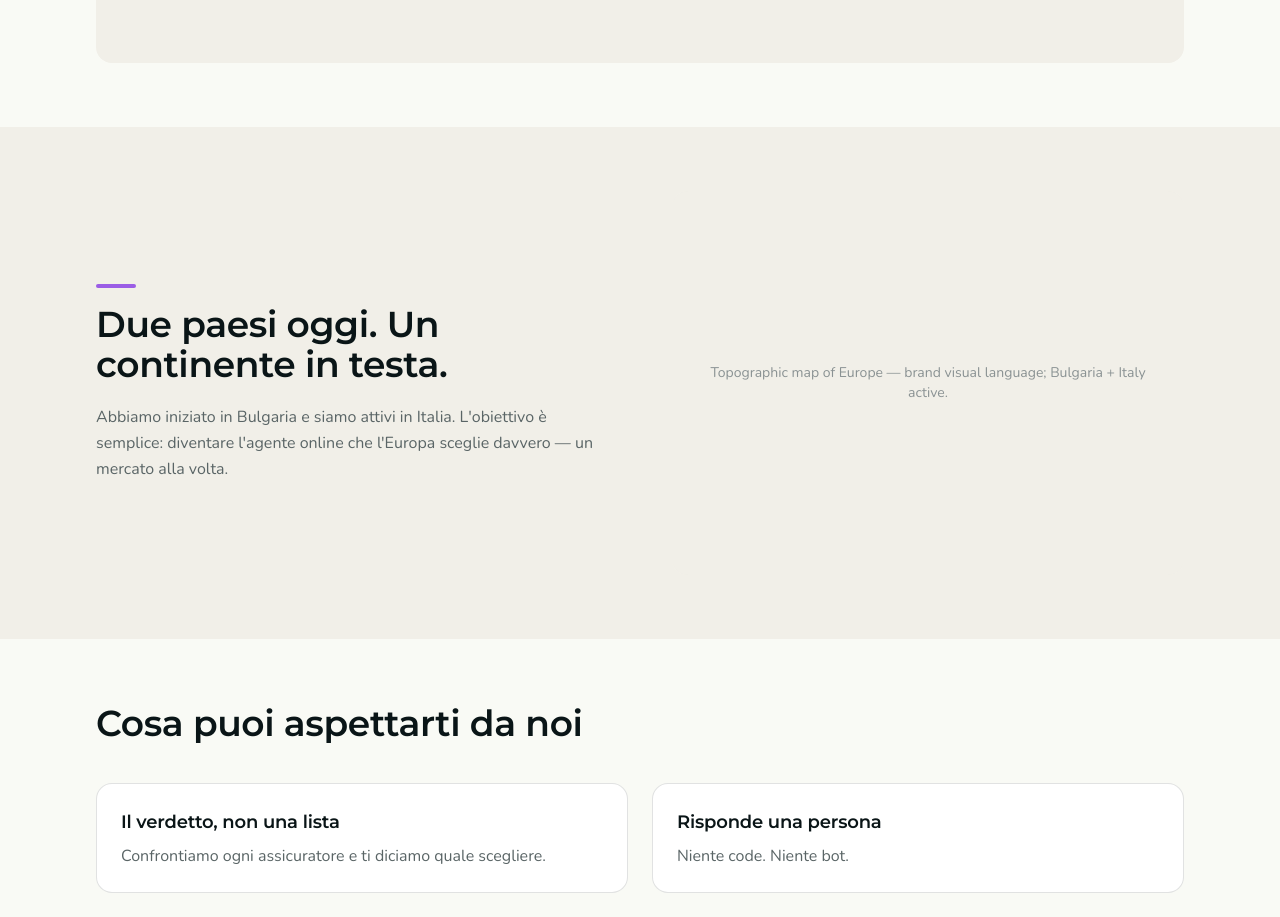
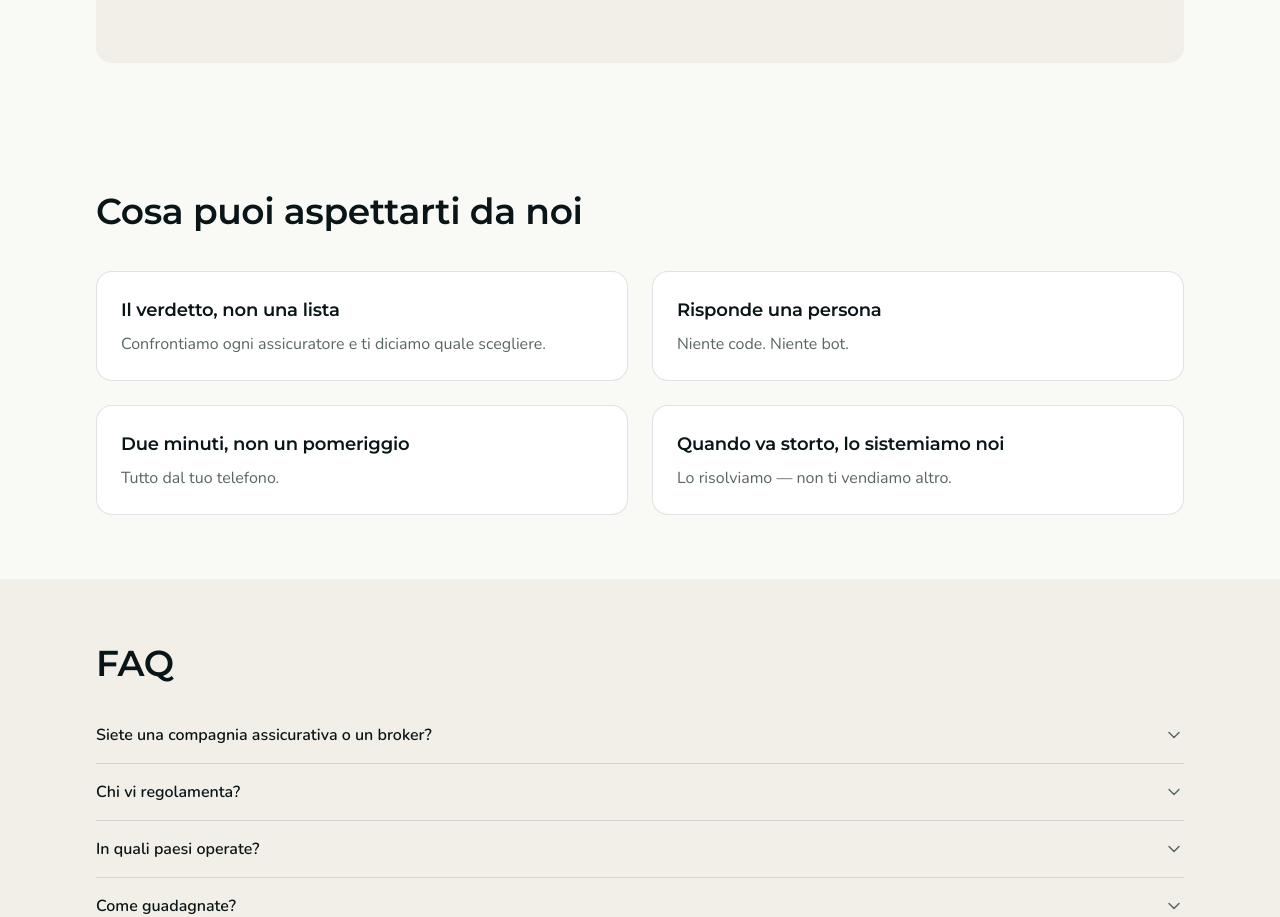
Before and after one commit to vic-rep/italian-market, a React (Vite) app: page /about in a window 1280 px wide. Shown: the part 2400-3317 px from the top of the page. Built offline with nearby package versions, Linux system fonts and the light colour scheme.

Commit message:
Remove Europe/ambition section from About page
Co-Authored-By: Claude Sonnet 4.6 <noreply@anthropic.com>

```diff
--- a/src/pages/AboutPage.tsx
+++ b/src/pages/AboutPage.tsx
@@ -138,24 +138,6 @@ export function AboutPage() {
         </Container>
       </section>
 
-      {/* 7 · Europe / ambition */}
-      <section className="py-16 bg-muted" aria-labelledby="about-europe-heading">
-        <Container>
-          <div className="grid items-center gap-10 lg:grid-cols-2 lg:gap-16">
-            <div>
-              <div className="mb-4 h-1 w-10 rounded-full bg-accent" aria-hidden="true" />
-              <h2 id="about-europe-heading" className="text-3xl font-semibold sm:text-4xl">
-                {a.europe.heading}
-              </h2>
-              <p className="mt-5 leading-relaxed text-secondary">{a.europe.body}</p>
-            </div>
-            <ImgPlaceholder
-              aspect="aspect-[4/3]"
-              caption="Topographic map of Europe — brand visual language; Bulgaria + Italy active."
-            />
-          </div>
-        </Container>
-      </section>
 
       {/* 8 · Promises */}
       <section className="py-16" aria-labelledby="about-promises-heading">
```
